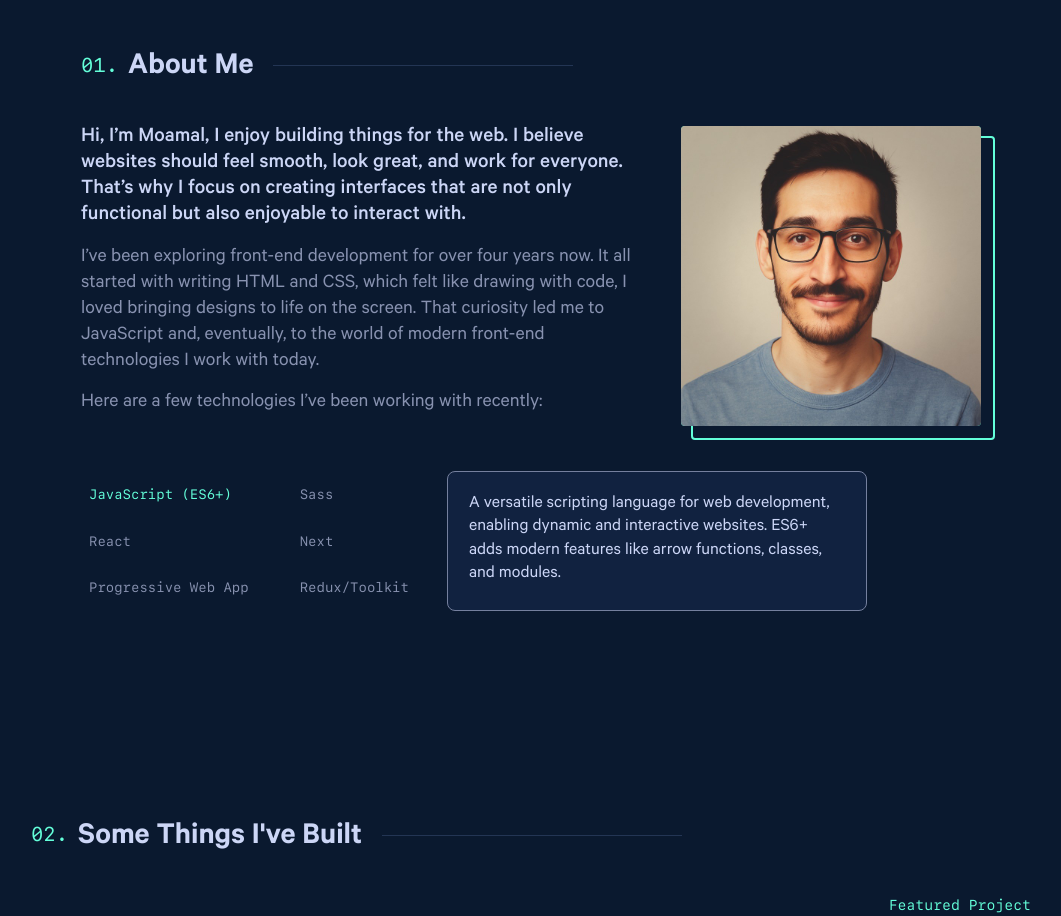
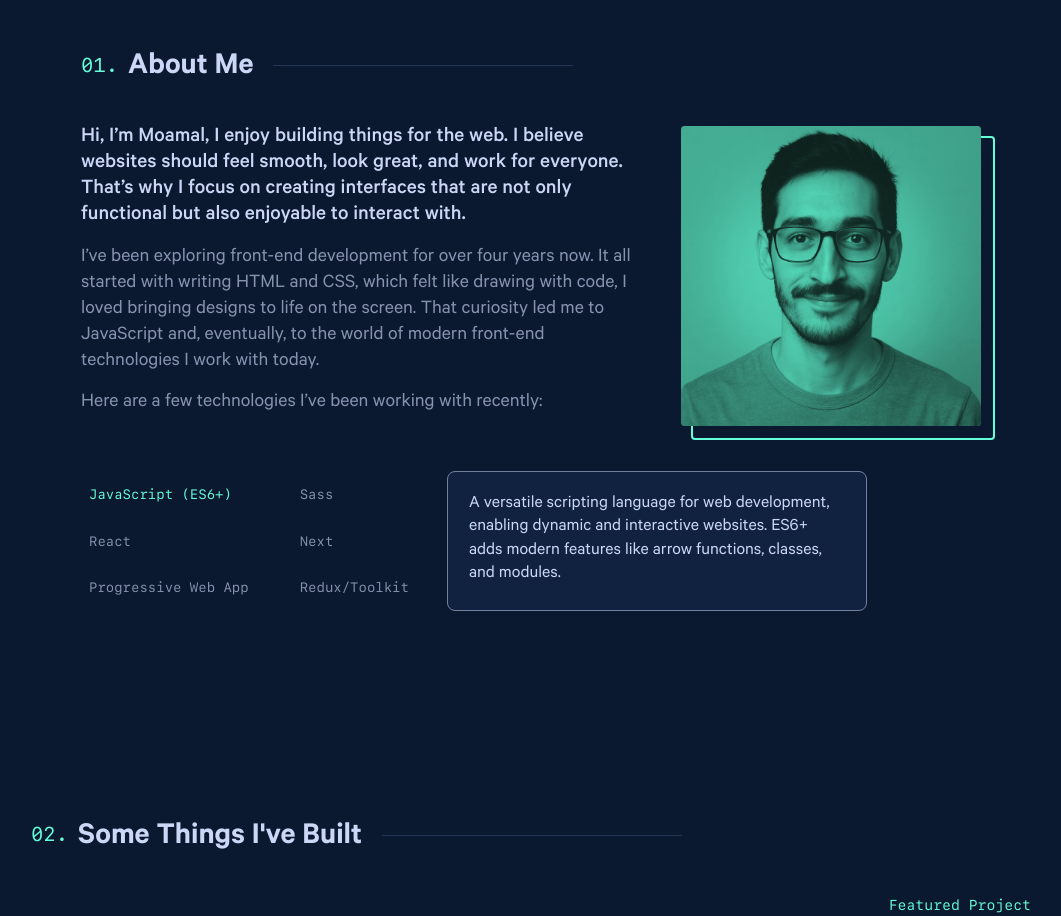
Before and after one commit to Moamal-2000/moamal-alaa, a Next.js app: page / in a window 1280 px wide. Shown: the part 1060-1976 px from the top of the page, without its empty margins (109-1170 px from the left). Built offline with nearby package versions, Linux system fonts and the light colour scheme.

Commit message:
feat(ImageFrame): apply green tint to image using mix-blend-mode: multiply

```diff
--- a/src/components/Home/AboutSection/ImageFrame/ImageFrame.module.scss
+++ b/src/components/Home/AboutSection/ImageFrame/ImageFrame.module.scss
@@ -33,13 +33,13 @@
   content: '';
   display: block;
   position: absolute;
+  width: 100%;
+  height: 100%;
   top: 10px;
   left: 10px;
-  width: 100%;
-  height: 100%;
-  border-radius: 4px;
   border: 2px solid #64ffda;
   z-index: -1;
+  border-radius: 4px;
   transition: translate .25s var(--ease-main);
 }
 
@@ -53,4 +53,12 @@
   object-fit: cover;
   border-radius: 4px;
   grid-area: frame;
+  border-radius: 4px;
+  mix-blend-mode: multiply;
+  filter: grayscale(1) contrast(1);
 }
+
+.imageFrame:hover>img {
+  filter: grayscale(0) contrast(1);
+  mix-blend-mode: normal;
+}
```
